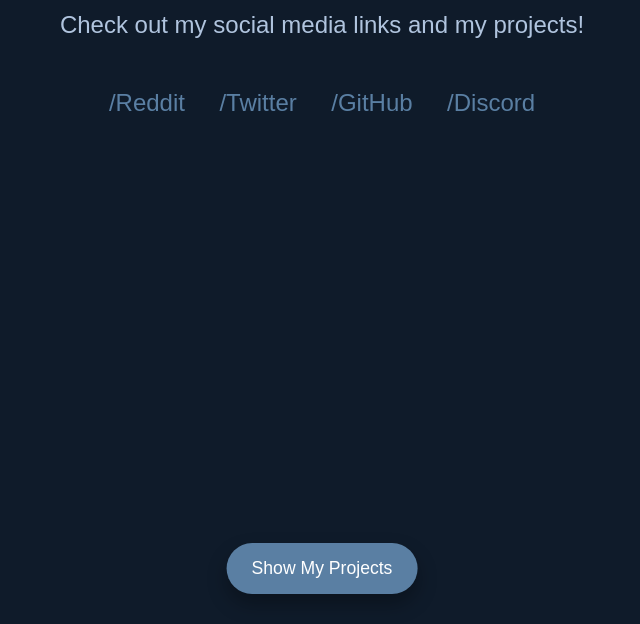
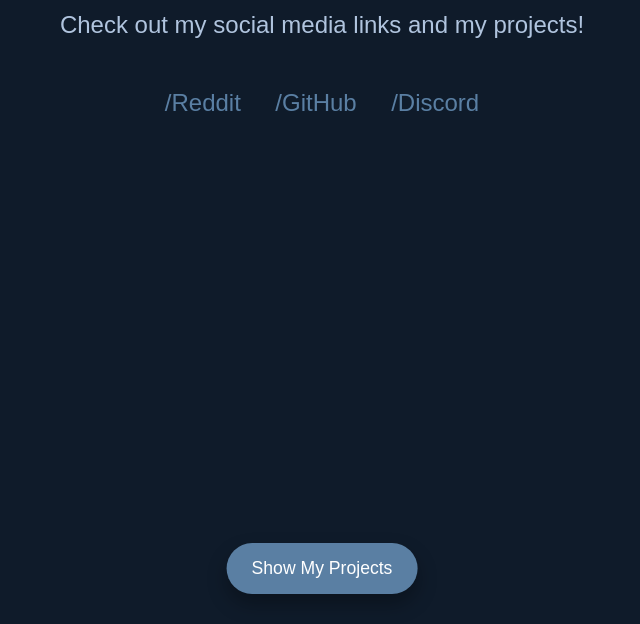
Before and after one commit to vilmero11e/vilmero11e.github.io, a plain HTML site: page index.html in a window 1280 px wide. Shown: the part 176-800 px from the top of the page, without its empty margins (318-958 px from the left). Drawn offline with Linux system fonts and the light colour scheme.

Commit message:
Update index.html

```diff
--- a/index.html
+++ b/index.html
@@ -146,7 +146,6 @@
     <!-- Links on the Home Page with '/' before the name -->
     <div class="links">
         <a href="https://vilmero11e.github.io/reddit" target="_blank">/Reddit</a>
-        <a href="https://vilmero11e.github.io/twitter" target="_blank">/Twitter</a>
         <a href="https://vilmero11e.github.io/github" target="_blank">/GitHub</a>
         <a href="https://vilmero11e.github.io/discord" target="_blank">/Discord</a>
     </div>
```
